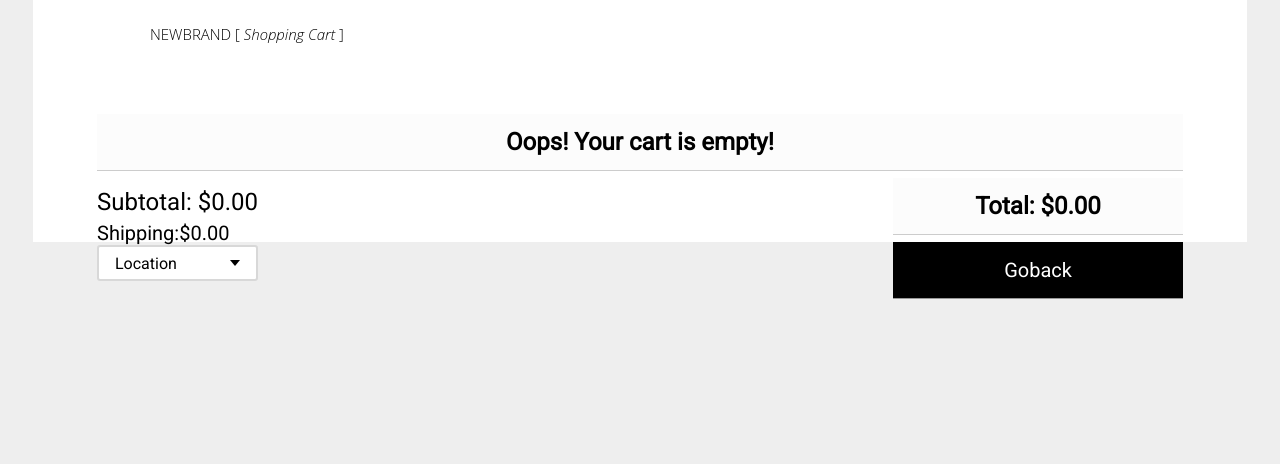
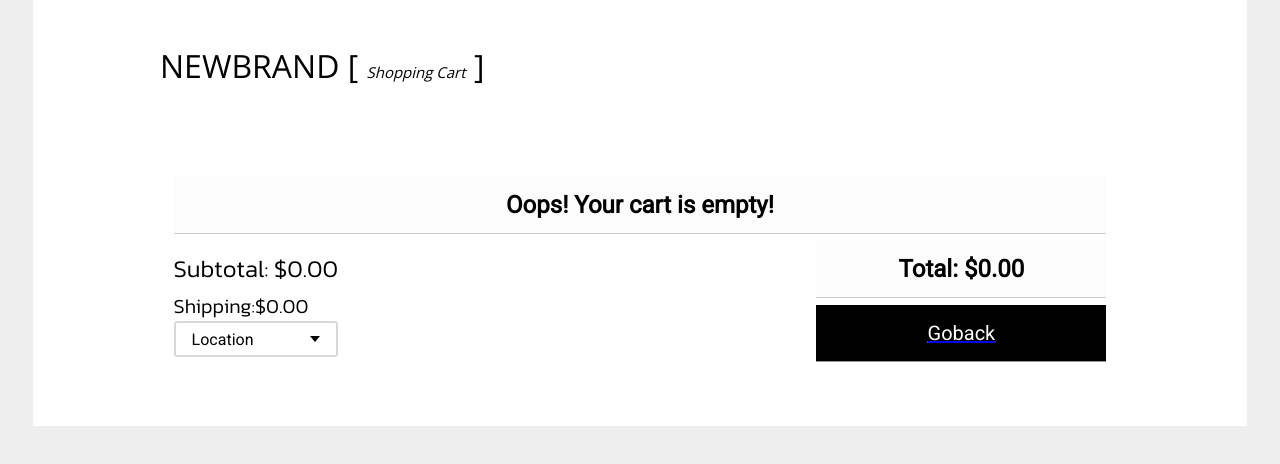
Before and after one commit to Sethisme99/modifying-project, a plain HTML site: page checkout-pages/check-out-page.html in a window 1280 px wide. Drawn offline with nearby package versions, Linux system fonts and the light colour scheme.

Commit message:
Update style.css

```diff
--- a/checkout-pages/css/style.css
+++ b/checkout-pages/css/style.css
@@ -1,3 +1,5 @@
+@import url('https://fonts.googleapis.com/css2?family=Kanit:wght@300;400;500;600&family=Open+Sans:wght@300;400;500;600;700;800&display=swap');
+
 body {
 	background: #eee;
 	margin: 0;
@@ -5,28 +7,52 @@ body {
 	overflow-x: hidden;
 }
 
+.main-container{
+	display: flex;
+	flex-direction: column;
+	justify-content: center;
+	align-items: center;
+	gap: 0em;
+}
+
+
 .clearfix {
   content: "";
   display: table;
   clear: both;
 }
 
-#site-header, #site-footer {
+
+.header-color{
+	background-color: white;
+	margin: 20px 0;
+}
+.site-footer {
 	background: #fff;
 }
 
-#site-header {
-	margin: 0 0 30px 0;
+.site-header {
+	width: 100%;
+	height: 100%;
+	text-align: start;
+}
+.logo span{
+	font-weight: 300;
+}
+.logo em{
+	font-size: 15px;
 }
 
-#site-header h1 {
-	font-size: 31px;
-	font-weight: 300;
+.site-header a {
+	font-size: clamp(15px, 3vw, 32px);
+	font-weight: 400;
 	padding: 40px 0;
 	position: relative;
-	margin: 0;
+	margin-left: 10px;
+	text-decoration: none;
+	color: black;
 }
-
+.product header h3
 a {
 	color: #000;
 	text-decoration: none;
@@ -39,7 +65,7 @@ a {
 }
 
 a:hover {
-	color: #53b5aa;
+	color: gray;
 }
 
 #site-header h1 span {
@@ -149,8 +175,9 @@ a:hover {
 }
 
 .product header h3 {
-	background: #ff0500;
-	color: #fff;
+	font-family:fantasy;
+	background: #E5E5E5;
+	color: rgb(95, 95, 95);
 	font-size: 22px;
 	font-weight: 300;
 	line-height: 49px;
@@ -264,13 +291,14 @@ a:hover {
 
 #site-footer {
 	margin: 30px 0 0 0;
+	width: 80%;
 }
 
 #site-footer {
 	padding: 40px;
 }
 
-#site-footer h1 {
+.site-footer h1 {
 	background: #fcfcfc;
 	border: 1px solid #ccc;
 	border-style: none none solid none;
@@ -281,13 +309,17 @@ a:hover {
 	text-align: center;
 }
 
-#site-footer h2 {
+.site-footer h2 {
 	font-size: 24px;
 	font-weight: 300;
 	margin: 10px 0 0 0;
+	font-family: 'Kanit', sans-serif;
+}
+.deliver{
+	font-family: 'Kanit', sans-serif;
 }
 
-#site-footer h3 {
+.site-footer h3 {
 	font-size: 20px;
 	font-weight: 300;
 	margin: 5px 0;
@@ -363,3 +395,14 @@ a:hover {
 	width: 100%;
 	text-align: center;
 }
+
+@media only screen and (max-width: 355px){
+	.site-footer h2{
+		font-size: 15px;
+		font-weight: 500;
+	}
+	.site-footer h3{
+		font-weight: 400;
+	   font-size: 12px;
+	}
+    }
```
